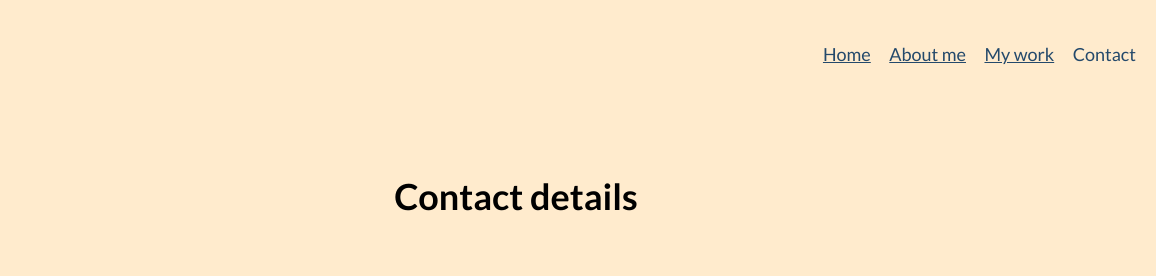
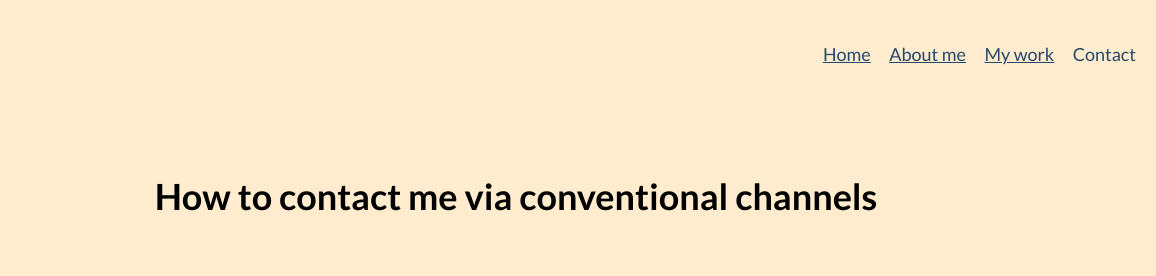
Before and after one commit to dkorotkov444/portfolio-website, a plain HTML site: page contact.html in a window 1280 px wide. Shown: the top 276 px of the page, 124-1280 px from the left. Drawn offline with nearby package versions, Linux system fonts and the light colour scheme.

Commit message:
Update contact.html
Updated contact page heading

```diff
--- a/contact.html
+++ b/contact.html
@@ -35,7 +35,7 @@
     </header>
 
     <main>
-    <h1 class="contact-heading">Contact details</h1>
+    <h1 class="contact-heading">How to contact me via conventional channels</h1>
 
         <div class="address-block contact-block">
             <h2>Dmitri Korotkov</h2>
```
